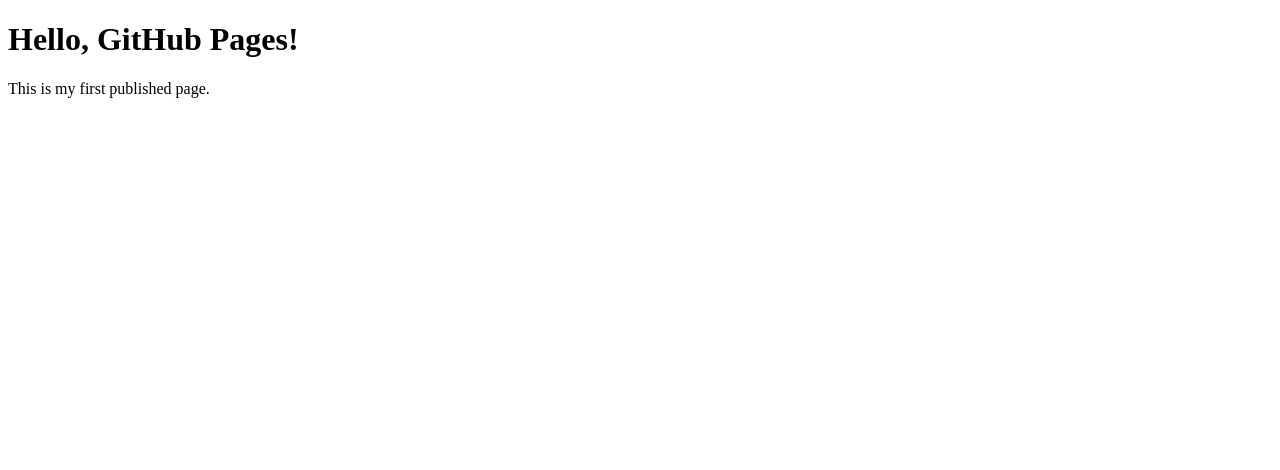
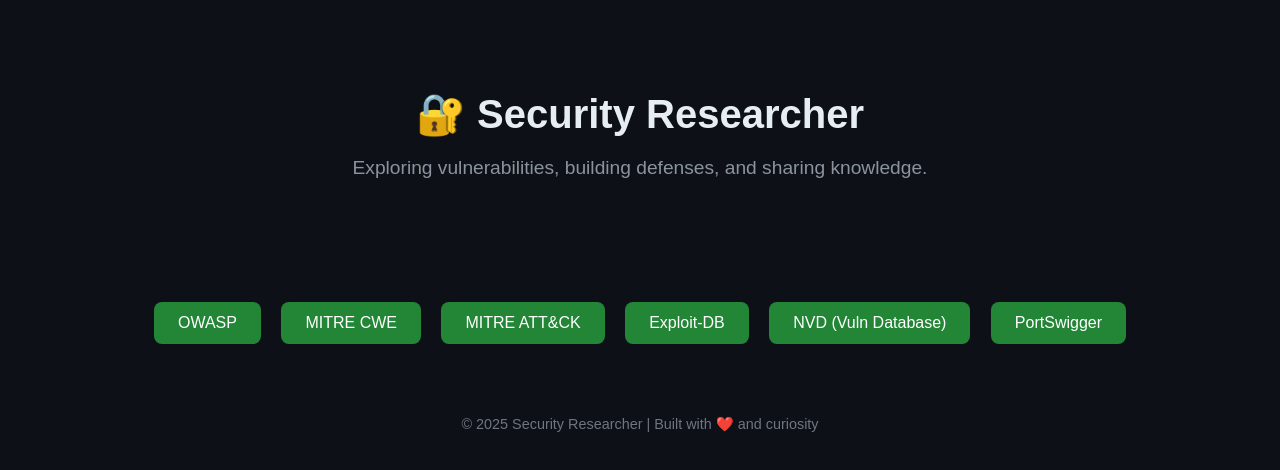
Before and after one commit to saran1239/s3ngXn, a plain HTML site: page index.html in a window 1280 px wide. Drawn offline with Linux system fonts and the light colour scheme.

Commit message:
Update index.html

```diff
--- a/index.html
+++ b/index.html
@@ -1,11 +1,70 @@
 <!DOCTYPE html>
-<html>
+<html lang="en">
 <head>
   <meta charset="UTF-8">
-  <title>My Simple Page</title>
+  <title>Security Researcher | Landing Page</title>
+  <meta name="viewport" content="width=device-width, initial-scale=1">
+  <style>
+    body {
+      font-family: Arial, sans-serif;
+      background-color: #0d1117;
+      color: #e6edf3;
+      margin: 0;
+      padding: 0;
+      text-align: center;
+    }
+    header {
+      padding: 4rem 1rem;
+    }
+    h1 {
+      font-size: 2.5rem;
+      margin-bottom: 0.5rem;
+    }
+    p {
+      font-size: 1.2rem;
+      color: #8b949e;
+    }
+    .links {
+      margin-top: 2rem;
+    }
+    .links a {
+      display: inline-block;
+      margin: 0.5rem;
+      padding: 0.75rem 1.5rem;
+      text-decoration: none;
+      background: #238636;
+      color: white;
+      border-radius: 8px;
+      transition: background 0.3s;
+    }
+    .links a:hover {
+      background: #2ea043;
+    }
+    footer {
+      margin-top: 3rem;
+      padding: 1rem;
+      font-size: 0.9rem;
+      color: #6e7681;
+    }
+  </style>
 </head>
 <body>
-  <h1>Hello, GitHub Pages!</h1>
-  <p>This is my first published page.</p>
+  <header>
+    <h1>🔐 Security Researcher</h1>
+    <p>Exploring vulnerabilities, building defenses, and sharing knowledge.</p>
+  </header>
+
+  <section class="links">
+    <a href="https://owasp.org/" target="_blank">OWASP</a>
+    <a href="https://cwe.mitre.org/" target="_blank">MITRE CWE</a>
+    <a href="https://attack.mitre.org/" target="_blank">MITRE ATT&CK</a>
+    <a href="https://www.exploit-db.com/" target="_blank">Exploit-DB</a>
+    <a href="https://nvd.nist.gov/" target="_blank">NVD (Vuln Database)</a>
+    <a href="https://portswigger.net/" target="_blank">PortSwigger</a>
+  </section>
+
+  <footer>
+    © 2025 Security Researcher | Built with ❤️ and curiosity
+  </footer>
 </body>
 </html>
```
